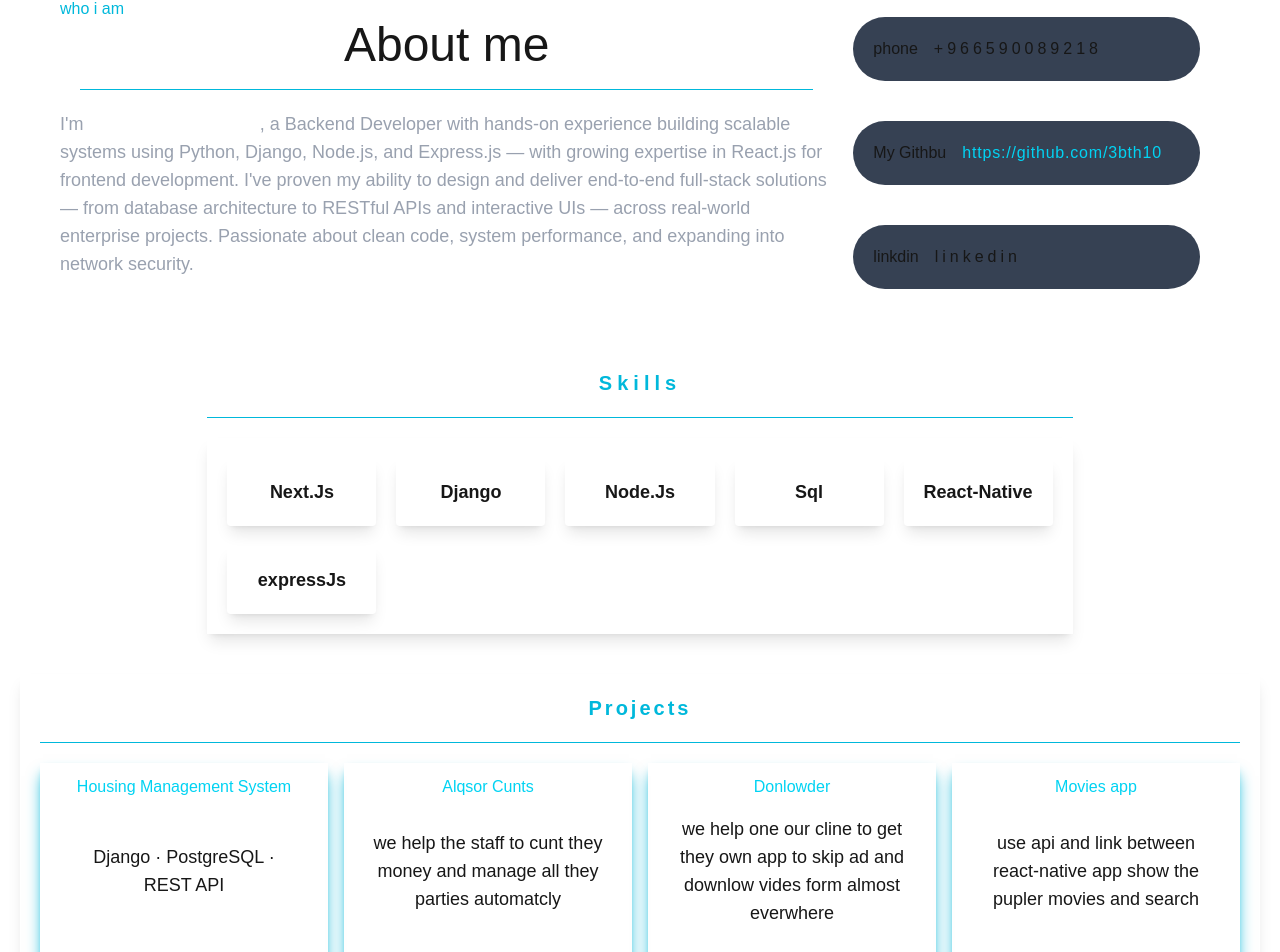
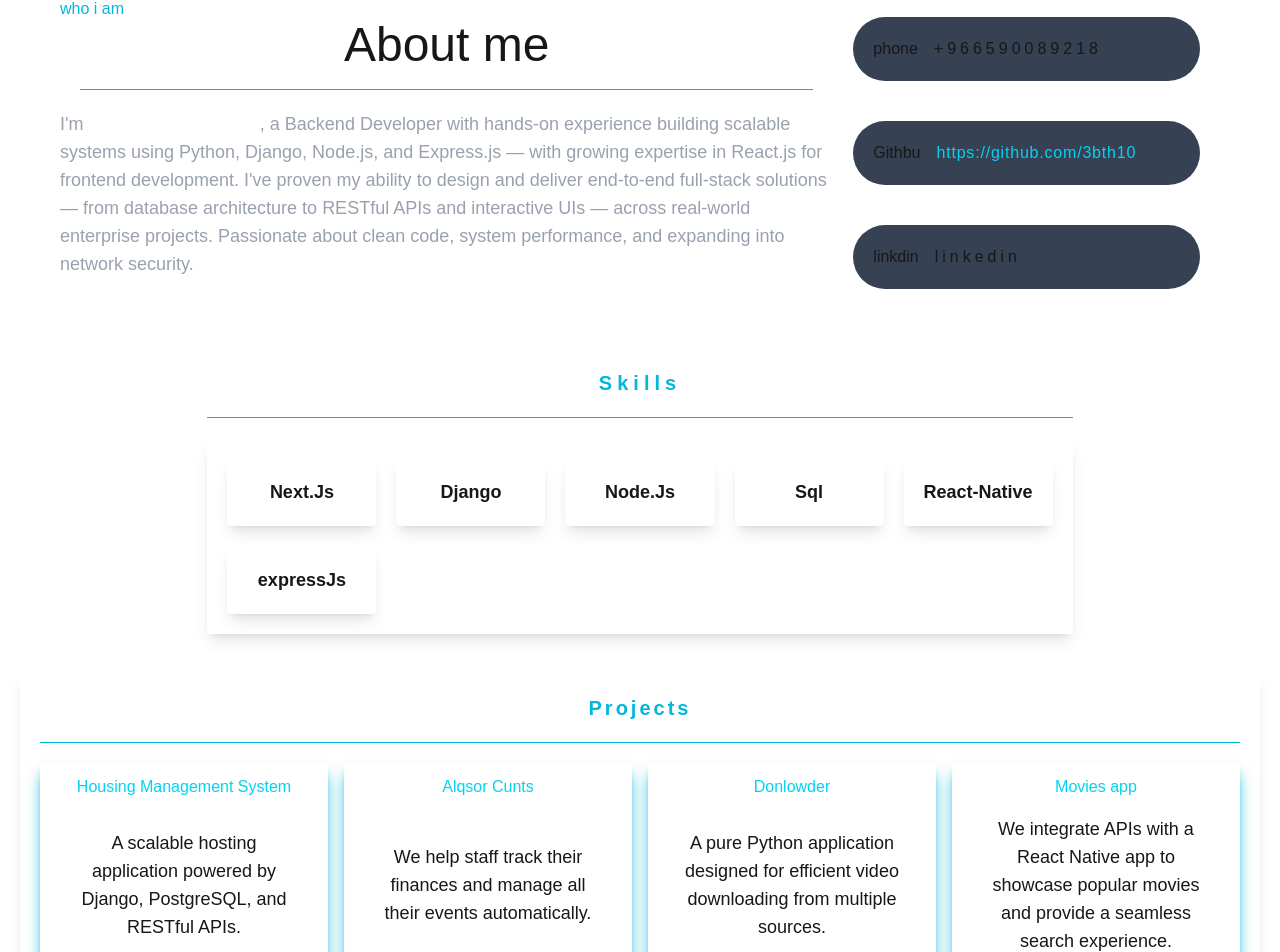
Before and after one commit to 3bth10/profile, a Next.js app: page / in a window 1280 px wide. Shown: the part 742-1694 px from the top of the page. Built offline with nearby package versions, Linux system fonts and the light colour scheme.

Commit message:
fix spelling .

```diff
--- a/app/page.tsx
+++ b/app/page.tsx
@@ -40,10 +40,10 @@ export default function Home() {
       <span className="tracking-[.25em] col-span-2">+966590089218</span>
     </div>
     <div className="bg-gray-700 rounded-full   p-5 flex gap-4  ">
-      <span>My Githbu</span>
+      <span>Githbu</span>
       <span className="tracking-[.05em] col-span-2 text-cyan-400"><a className="" href={mylinks.git}>{mylinks.git}</a></span>
     </div>
-    <div className="bg-gray-700 rounded-full   p-5 flex  gap-4">
+    <div className="bg-gray-700 rounded-full  p-5 flex  gap-4">
       <span  >linkdin</span>
       <span className="tracking-[.25em] col-span-2"><a href={mylinks.edin}>linkedin</a></span>
     </div>
@@ -76,19 +76,17 @@ export default function Home() {
       <h2 className="text-xl text-cyan-500 text-bold tracking-[.15em] font-bold">Projects</h2>
         <hr className=" text-cyan-500 m-5 w-full"/>
         <div className="lg:grid lg:grid-cols-4 gap-4" >
-            <ProjectCard title='Housing Management System' details='Django · PostgreSQL · REST API' />
+            <ProjectCard title='Housing Management System' details='A scalable hosting application powered by Django, PostgreSQL, and RESTful APIs.' />
 
           <ProjectCard title='Alqsor Cunts'
-          details='we help the staff to cunt they money and manage all they parties automatcly'
+          details='We help staff track their finances and manage all their events automatically.'
           link='https://github.com/3bth10/manager_party'/>
 
           <ProjectCard title='Donlowder'
-           details='we help one our cline to get they own app
-            to skip ad and downlow vides form almost everwhere' link='https://github.com/3bth10/Youtube_downloader'/>
+           details='A pure Python application designed for efficient video downloading from multiple sources.' link='https://github.com/3bth10/Youtube_downloader'/>
 
           <ProjectCard title='Movies app'
-           details='use api and link between react-native app
-           show the pupler movies and search ' link='https://github.com/3bth10/movies-app-With-react-native' />
+           details='We integrate APIs with a React Native app to showcase popular movies and provide a seamless search experience. ' link='https://github.com/3bth10/movies-app-With-react-native' />
         </div>
         <div className="mt-10 ">
           <Btn title='See more' href='https://github.com/3bth10?tab=repositories'/>
```
